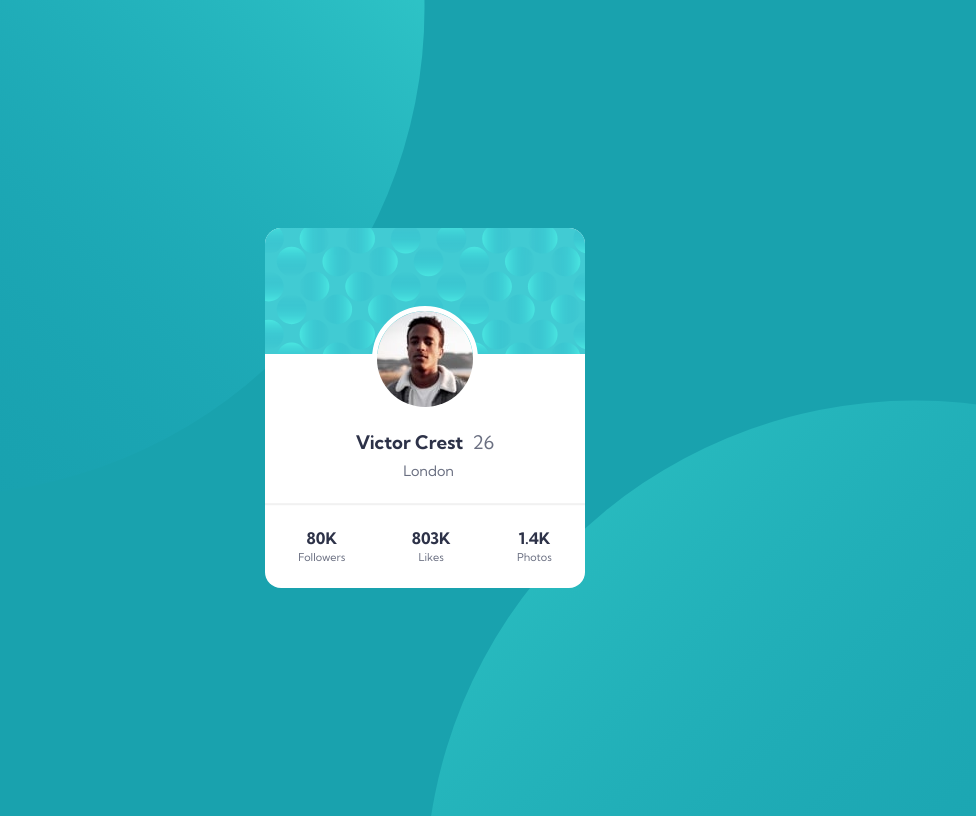
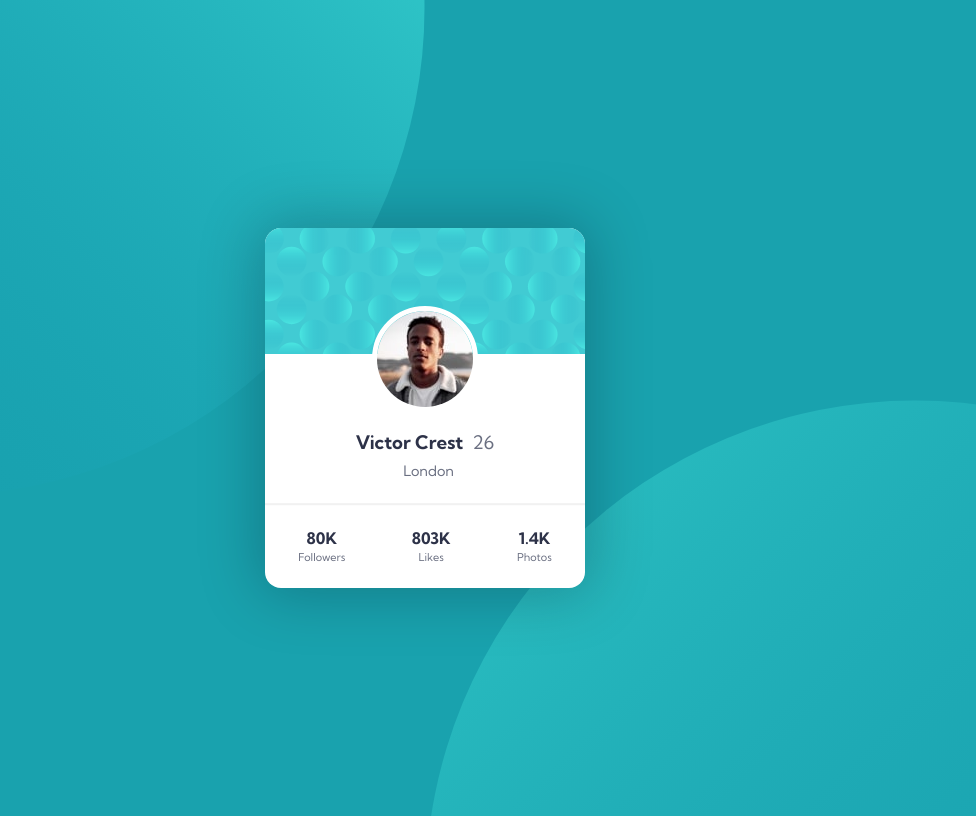
Before and after one commit to TheTryfechta/profile-card-component-main, a plain HTML site: page index.html in a window 1280 px wide. Shown: the whole page, without its empty margins (215-1191 px from the left). Drawn offline with Linux system fonts and the light colour scheme.

Commit message:
Update style.css

```diff
--- a/style.css
+++ b/style.css
@@ -27,6 +27,7 @@ body {
   background: white;
   border-radius: 1em;
   overflow: hidden;
+  box-shadow: 0 0 60px 5px rgba(6, 7, 20, 0.25);
 }
 
 .background {
```
